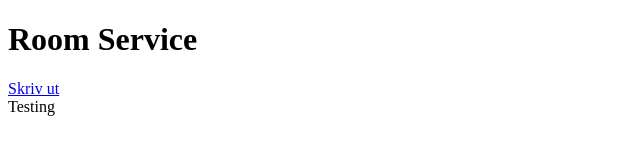
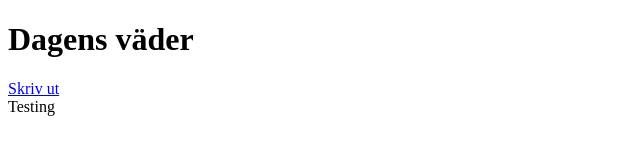
Before and after one commit to mater165/MishMash, a website built with webpack: page standalone/index.html in a window 1280 px wide. Shown: the full height of the page, 0-640 px from the left. Built offline with nearby package versions, Linux system fonts and the light colour scheme.

```diff
--- a/standalone/index.html
+++ b/standalone/index.html
@@ -10,7 +10,7 @@
         <div class="mn_modules">
             <div class="mn_module">
                 <div class="mn_module__left-col mn_module__left-col--big">
-                    <h1 class="mn_module-heading">Room Service</h1>
+                    <h1 class="mn_module-heading">Dagens väder</h1>
                 </div><!-- Remove space
                 --><div class="mn_module__right-col mn_module__right-col--small">
                     <a href="#" class="mn_js-print mn_print">Skriv ut</a>
```
Also changed, not shown: 1 other file.
